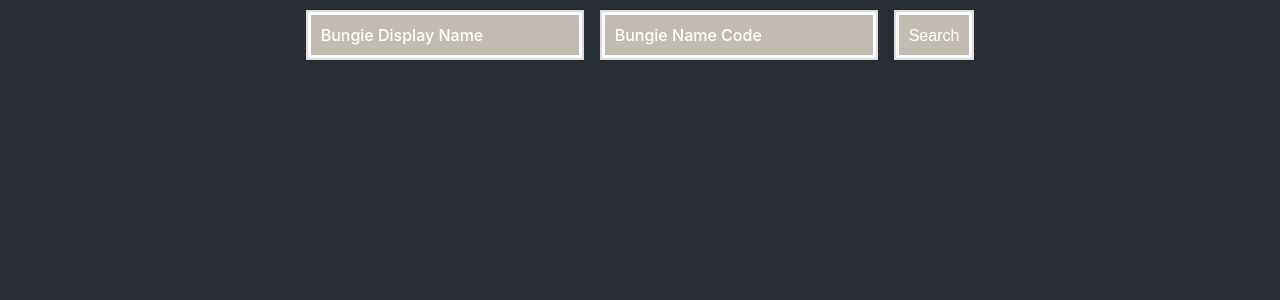
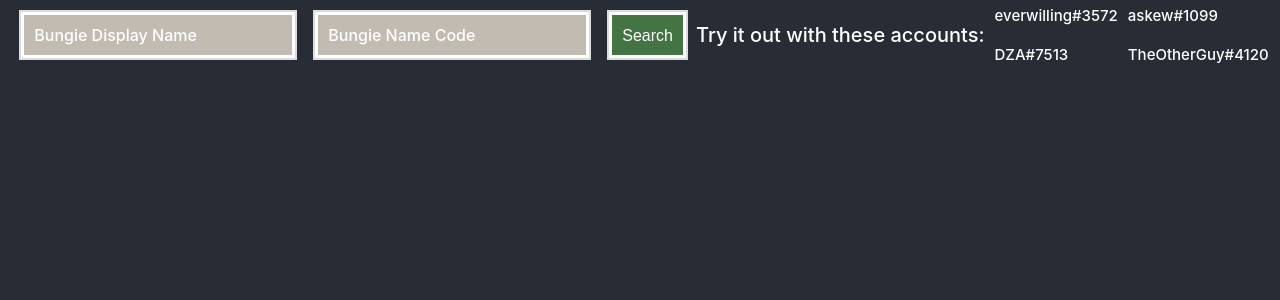
Before and after one commit to askkew/Silver-Armory, a React (Create React App) app in the folder client/: page / in a window 1280 px wide. Shown: the top 300 px of the page. Built offline with nearby package versions, Linux system fonts and the light colour scheme; the HTML template or start-up script is replaced by a standard one.

Commit message:
added helper text

```diff
--- a/client/src/components/GuardianInventory/index.tsx
+++ b/client/src/components/GuardianInventory/index.tsx
@@ -182,8 +182,8 @@
                       );
                     })}
                     <ExtraStats>
-                      <WeaponRPM>RPM: {character.items[0].itemInstanceData.stats.data.stats[4284893193].value}</WeaponRPM>
-                      <MagSize>Magazine Size: {character.items[0].itemInstanceData.stats.data.stats[3871231066].value}</MagSize>
+                      <WeaponRPM>RPM: {character.items[1].itemInstanceData.stats.data.stats[4284893193] ? ` ${character.items[1].itemInstanceData.stats.data.stats[4284893193].value}` : ''}</WeaponRPM>
+                      <MagSize>Magazine Size: {character.items[1].itemInstanceData.stats.data.stats[3871231066] ? ` ${character.items[1].itemInstanceData.stats.data.stats[3871231066].value}` : ''}</MagSize>
                     </ExtraStats>
                 </Statcolumn>
               </WeaponInformationCard>
@@ -256,8 +256,8 @@
                       );
                     })}
                     <ExtraStats>
-                      <WeaponRPM>RPM: {character.items[1].itemInstanceData.stats.data.stats[4284893193].value}</WeaponRPM>
-                      <MagSize>Magazine Size: {character.items[1].itemInstanceData.stats.data.stats[3871231066].value}</MagSize>
+                      <WeaponRPM>RPM: {character.items[1].itemInstanceData.stats.data.stats[4284893193] ? ` ${character.items[1].itemInstanceData.stats.data.stats[4284893193].value}` : ''}</WeaponRPM>
+                      <MagSize>Magazine Size: {character.items[1].itemInstanceData.stats.data.stats[3871231066] ? ` ${character.items[1].itemInstanceData.stats.data.stats[3871231066].value}` : ''}</MagSize>
                     </ExtraStats>
                 </Statcolumn>
               </WeaponInformationCard>
@@ -313,8 +313,8 @@
                       );
                     })}
                     <ExtraStats>
-                      <WeaponRPM>RPM: {character.items[1].itemInstanceData.stats.data.stats[4284893193].value}</WeaponRPM>
-                      <MagSize>Magazine Size: {character.items[1].itemInstanceData.stats.data.stats[3871231066].value}</MagSize>
+                      <WeaponRPM>RPM: {character.items[1].itemInstanceData.stats.data.stats[4284893193] ? ` ${character.items[1].itemInstanceData.stats.data.stats[4284893193].value}` : ''}</WeaponRPM>
+                      <MagSize>Magazine Size: {character.items[1].itemInstanceData.stats.data.stats[3871231066] ? ` ${character.items[1].itemInstanceData.stats.data.stats[3871231066].value}` : ''}</MagSize>
                     </ExtraStats>
                 </Statcolumn>
               </HeavyWeaponInformationCard>
--- /dev/null
+++ b/client/src/components/Help/HelpStyles.tsx
@@ -0,0 +1,43 @@
+import styled from "@emotion/styled";
+import { AiFillQuestionCircle } from 'react-icons/ai';
+
+export const HelpContainer = styled('div')({
+  display: 'flex',
+  flexDirection: 'row',
+  alignItems: 'center',
+  justifyContent: 'center',
+  whiteSpace: 'nowrap',
+})
+
+export const TempText = styled('h1')({
+  color: 'white',
+  fontSize: '20px',
+  fontWeight: 500,
+})
+
+export const AccountText = styled('h1')({
+  color: 'white',
+  fontSize: '15px',
+  fontWeight: 500,
+  marginLeft: '10px',
+})
+
+export const NameGrid = styled('div')({
+  display: 'grid',
+  gridTemplateColumns: 'repeat(2, 1fr)',
+})
+
+export const QuestionMark = styled(AiFillQuestionCircle)({
+  color: 'white',
+  fontSize: '40px',
+  cursor: 'pointer',
+})
+
+export const DropdownMenu = styled('div')({
+  position: 'absolute',
+  top: '60px',
+  left: 0,
+  backgroundColor: '#fff',
+  border: '1px solid black',
+  padding: '10px',
+});
--- /dev/null
+++ b/client/src/components/Help/index.tsx
@@ -0,0 +1,21 @@
+import React, { useState } from 'react'
+import { DropdownMenu, HelpContainer, QuestionMark, TempText, AccountText, NameGrid } from './HelpStyles'
+
+const Help = () => {
+
+  return (
+    <HelpContainer>
+      <TempText>
+        Try it out with these accounts:
+      </TempText>
+      <NameGrid>
+        <AccountText>everwilling#3572</AccountText>
+        <AccountText>askew#1099</AccountText>
+        <AccountText>DZA#7513</AccountText>
+        <AccountText>TheOtherGuy#4120</AccountText>
+      </NameGrid>
+    </HelpContainer>
+  )
+}
+
+export default Help
--- a/client/src/components/Search-Bar/SearchBarStyles.tsx
+++ b/client/src/components/Search-Bar/SearchBarStyles.tsx
@@ -1,4 +1,5 @@
 import styled from '@emotion/styled';
+import { AiFillQuestionCircle } from 'react-icons/ai';
 
 export const SearchBarContainer = styled('div')({
   display: 'flex',
--- a/client/src/components/Search-Bar/index.tsx
+++ b/client/src/components/Search-Bar/index.tsx
@@ -6,6 +6,7 @@
 import BarLoader from "react-spinners/BarLoader";
 import { toast } from 'react-toastify';
 import 'react-toastify/dist/ReactToastify.css';
+import Help from '../Help';
 
 const override: CSSProperties = {
   display: "block",
@@ -88,6 +89,7 @@
         <StyledInputField type="text" placeholder="Bungie Display Name" id="displayName" required />
         <StyledInputField type="text" placeholder="Bungie Name Code" id="displayNameCode" required />
         <StyledButton type="submit"><ButtonLabel>Search</ButtonLabel></StyledButton>
+        <Help />
       </StyledForm>
       <BarLoader
         loading={loading}
--- a/client/src/utils/index.tsx
+++ b/client/src/utils/index.tsx
@@ -8,7 +8,7 @@
   color: 'white',
   font: 'inherit',
   margin: '10px',
-  backgroundColor: 'rgb(194,187,178)',
+  backgroundColor: 'rgb(68,115,68)',
   cursor: 'pointer',
   outline: "2px solid gainsboro",
   transitionProperty: "outline-offset, outline-color, background-color",
```
